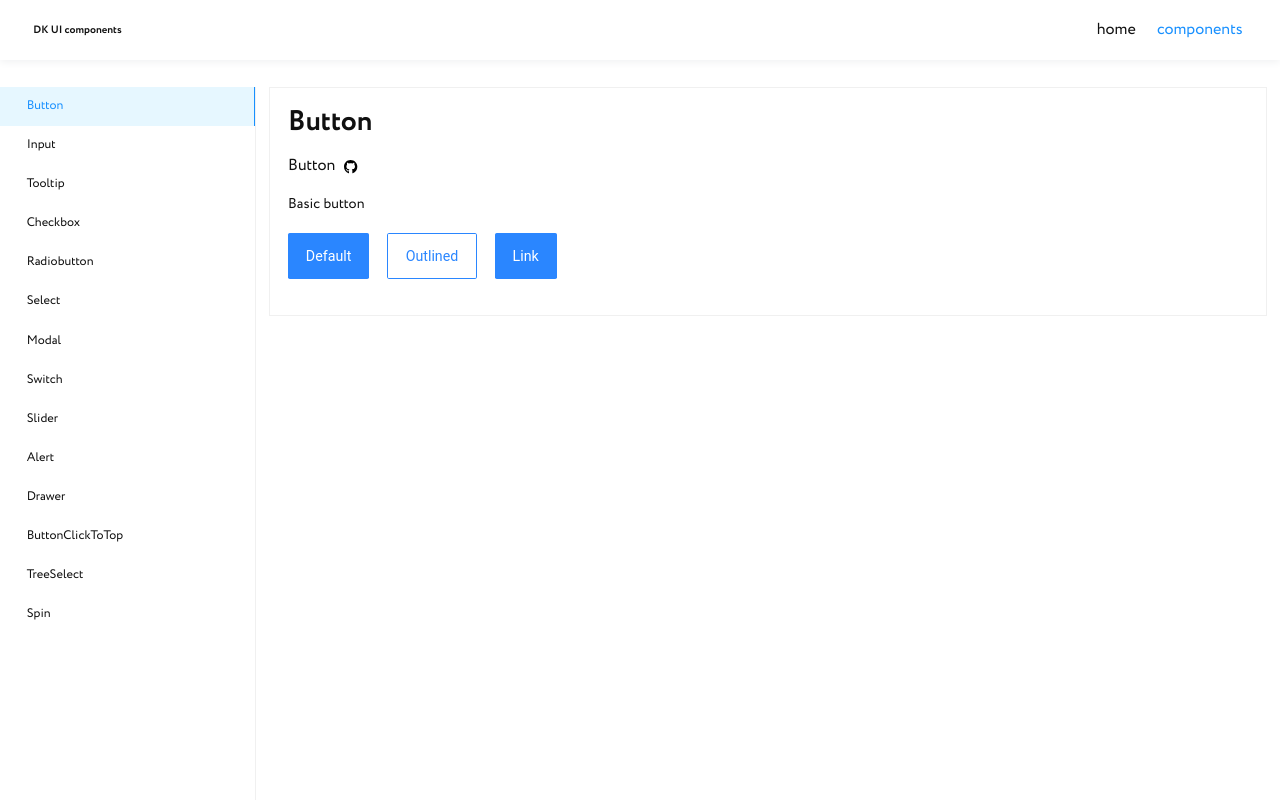
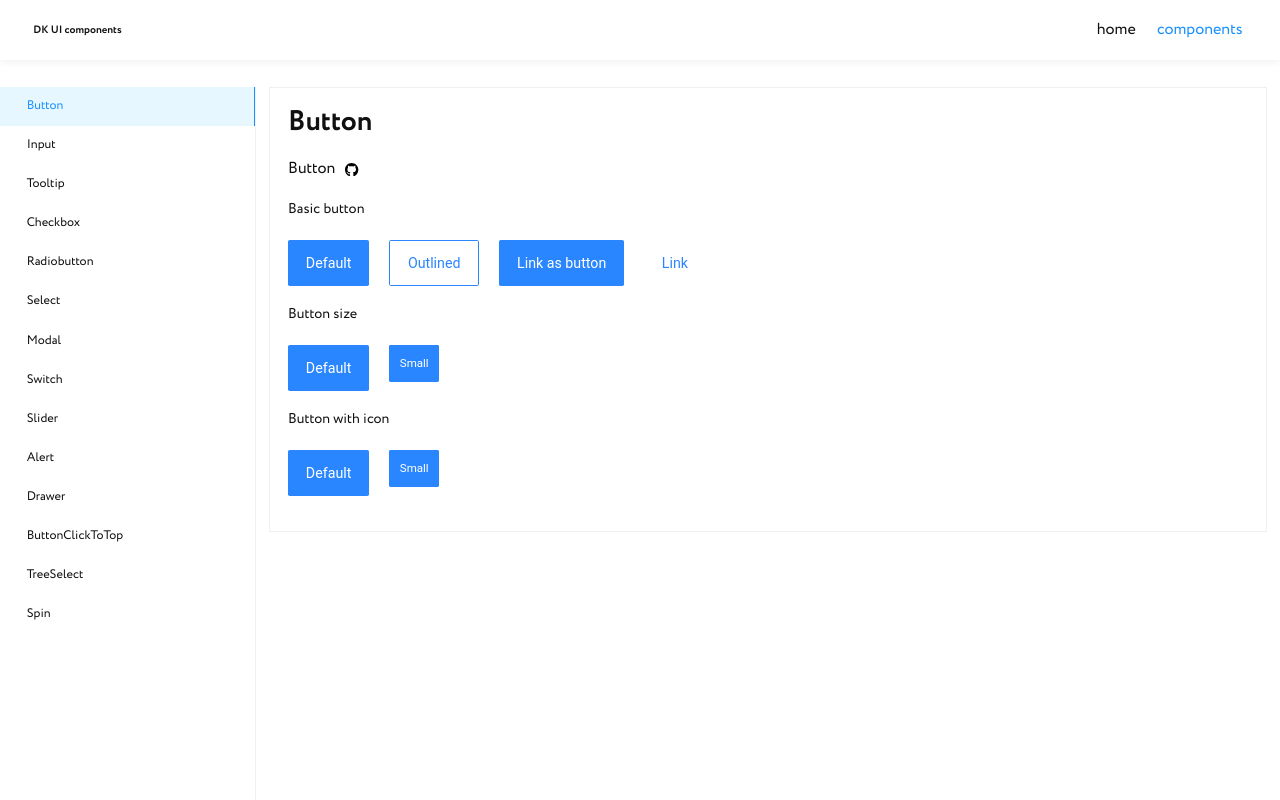
Before and after one commit to deniskeller/my-custom-components-library, a Next.js app: page /components/button in a window 1280 px wide. Built offline with nearby package versions, Linux system fonts and the light colour scheme.

Commit message:
update BaseButton

```diff
--- a/src/components/base/BaseButton/BaseButton.module.scss
+++ b/src/components/base/BaseButton/BaseButton.module.scss
@@ -16,18 +16,22 @@
   user-select: none;
   text-align: center;
   font-style: normal;
-  line-height: em(16px);
+
 
   &_default {
-    height: em(52px);
-    padding: em(6px) em(20px);
-    font-size: em(16px);
+    $size: 16px;
+		line-height: em($size);
+    height: em(52px, $size);
+    padding: em(6px, $size) em(20px, $size);
+    font-size: em($size);
   }
 
   &_small {
-    height: em(42px);
-    padding: em(6px) em(12px);
-    font-size: em(16px);
+    $size: 13px;
+    height: em(42px, $size);
+    padding: em(6px, $size) em(12px, $size);
+    font-size: em($size);
+		line-height: em($size);
   }
 
   &:focus-visible {
--- a/src/components/base/BaseButton/BaseButton.tsx
+++ b/src/components/base/BaseButton/BaseButton.tsx
@@ -3,6 +3,8 @@ import { ComponentProps, ElementType, ReactNode } from 'react';
 
 type ButtonOwnProps<E extends ElementType = ElementType> = {
   children: string | ReactNode | ReactNode[];
+  startIcon?: ReactNode;
+  endIcon?: ReactNode;
   variant?: string;
   size?: string;
   disabled?: boolean;
@@ -18,6 +20,8 @@ const defaultElement = 'button';
 
 export default function Button<E extends ElementType = typeof defaultElement>({
   children,
+  startIcon,
+  endIcon,
   disabled = false,
   variant = 'default',
   color = 'primary',
@@ -38,7 +42,9 @@ export default function Button<E extends ElementType = typeof defaultElement>({
       disabled={disabled}
       onClick={onClick}
     >
+      {startIcon}
       {children}
+      {endIcon}
     </TagName>
   );
 }
--- a/src/view/components/Button/Button.tsx
+++ b/src/view/components/Button/Button.tsx
@@ -52,8 +52,36 @@ const Button: React.FC<Props> = () => {
             Outlined
           </BaseButton>
 
-          <BaseButton className="Ml20" as='a'>
+          <BaseButton className="Ml20" as="a">
+            Link as button
+          </BaseButton>
+
+          <BaseButton className="Ml20" variant="link" as="a">
             Link
+          </BaseButton>
+        </div>
+      </div>
+
+      <div className={s.Buttons}>
+        <p className="Mb20">Button size</p>
+
+        <div className="Block">
+          <BaseButton>Default</BaseButton>
+
+          <BaseButton className="Ml20" size="small">
+            Small
+          </BaseButton>
+        </div>
+      </div>
+
+      <div className={s.Buttons}>
+        <p className="Mb20">Button with icon</p>
+
+        <div className="Block">
+          <BaseButton>Default</BaseButton>
+
+          <BaseButton className="Ml20" size="small">
+            Small
           </BaseButton>
         </div>
       </div>
--- a/styles/globals.scss
+++ b/styles/globals.scss
@@ -14,23 +14,23 @@
 }
 
 .Mb10 {
-  margin-bottom: em(10px);
+  margin-bottom: 10px;
 }
 
 .Mb20 {
-  margin-bottom: em(20px);
+  margin-bottom: 20px;
 }
 
 .Mr20 {
-  margin-right: em(20px);
+  margin-right: 20px;
 }
 
 .Ml20 {
-  margin-left: em(20px);
+  margin-left: 20px;
 }
 
 .Mr {
-  margin-right: em(10px);
+  margin-right: 10px;
 }
 
 .Headline {
```
Also changed, not shown: src/view/components/Button/Button.module.scss (line endings or trailing spaces).
